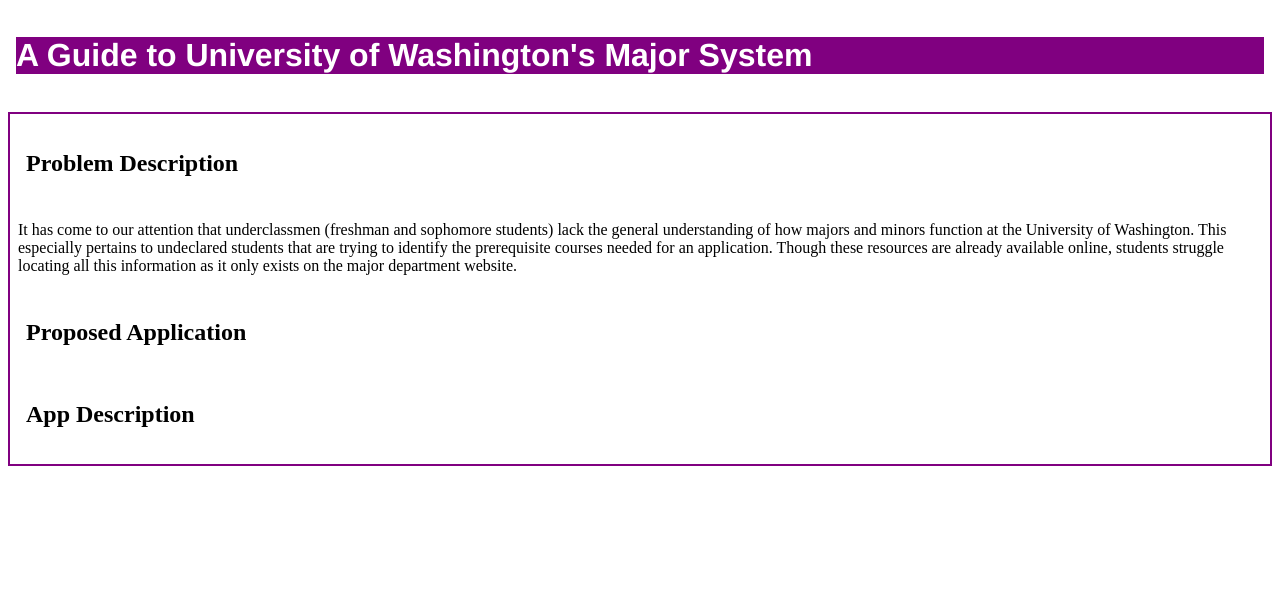
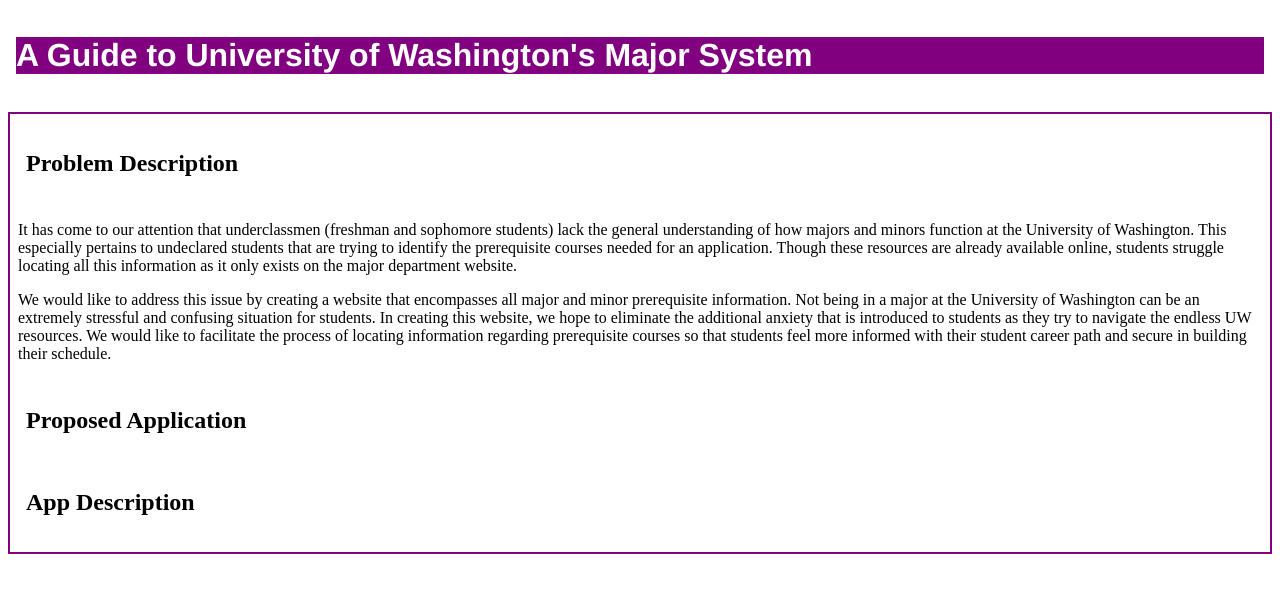
Before and after one commit to info340-au22/project-phariha, a plain HTML site: page proposal.html in a window 1280 px wide. Drawn offline with Linux system fonts and the light colour scheme.

Commit message:
Malena's Edits/Addition to Proposal

```diff
--- a/proposal.html
+++ b/proposal.html
@@ -22,6 +22,9 @@
             <p>
                 It has come to our attention that underclassmen (freshman and sophomore students) lack the general understanding of how majors and minors function at the University of Washington. This especially pertains to undeclared students that are trying to identify the prerequisite courses needed for an application. Though these resources are already available online, students struggle locating all this information as it only exists on the major department website.
             </p>
+            <p>
+                We would like to address this issue by creating a website that encompasses all major and minor prerequisite information. Not being in a major at the University of Washington can be an extremely stressful and confusing situation for students. In creating this website, we hope to eliminate the additional anxiety that is introduced to students as they try to navigate the endless UW resources. We would like to facilitate the process of locating information regarding prerequisite courses so that students feel more informed with their student career path and secure in building their schedule.
+            </p>
         <header>
             <h2>Proposed Application</h2>
         </header>
```
Also changed, not shown: 1 other file.
